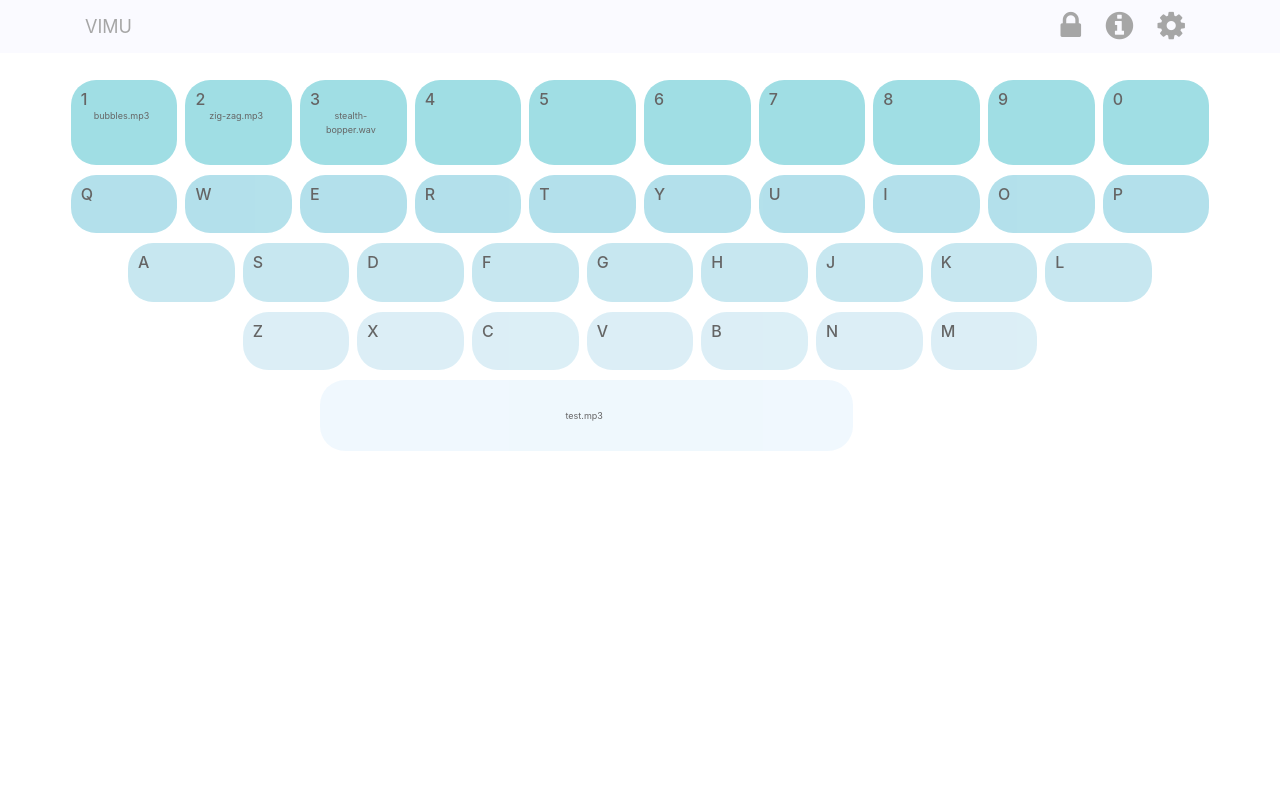
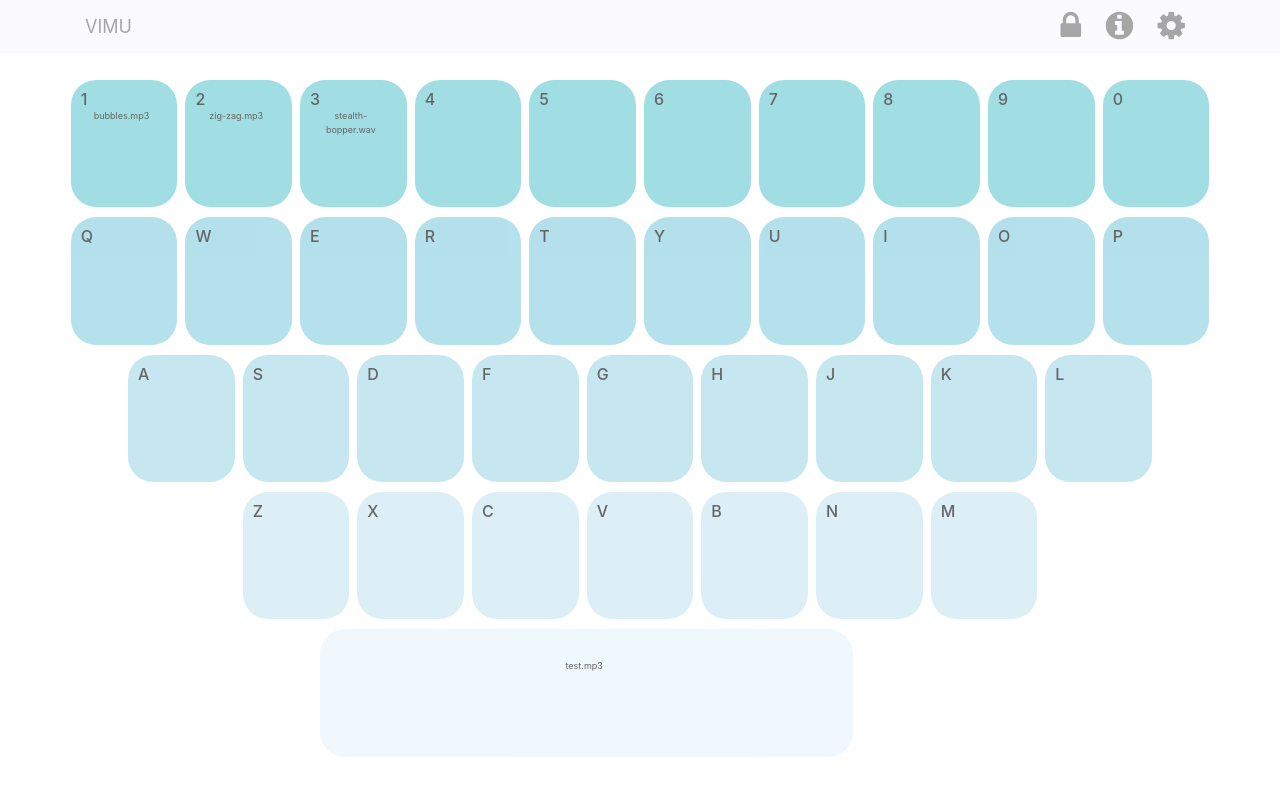
Before and after one commit to sherlynng/VIMU, a PHP site: page /Vimu.html in a window 1280 px wide. Run offline with PHP 8.4, Linux system fonts and the light colour scheme.

Commit message:
fix keyboard diff sizes

```diff
--- a/css/vimu.css
+++ b/css/vimu.css
@@ -72,7 +72,7 @@ canvas {
 
 .components-container {
     width: inherit;
-    height: auto;
+    height: inherit;
     margin: 0 auto;
     padding: 70px 0 0;
     z-index: 2;
```
